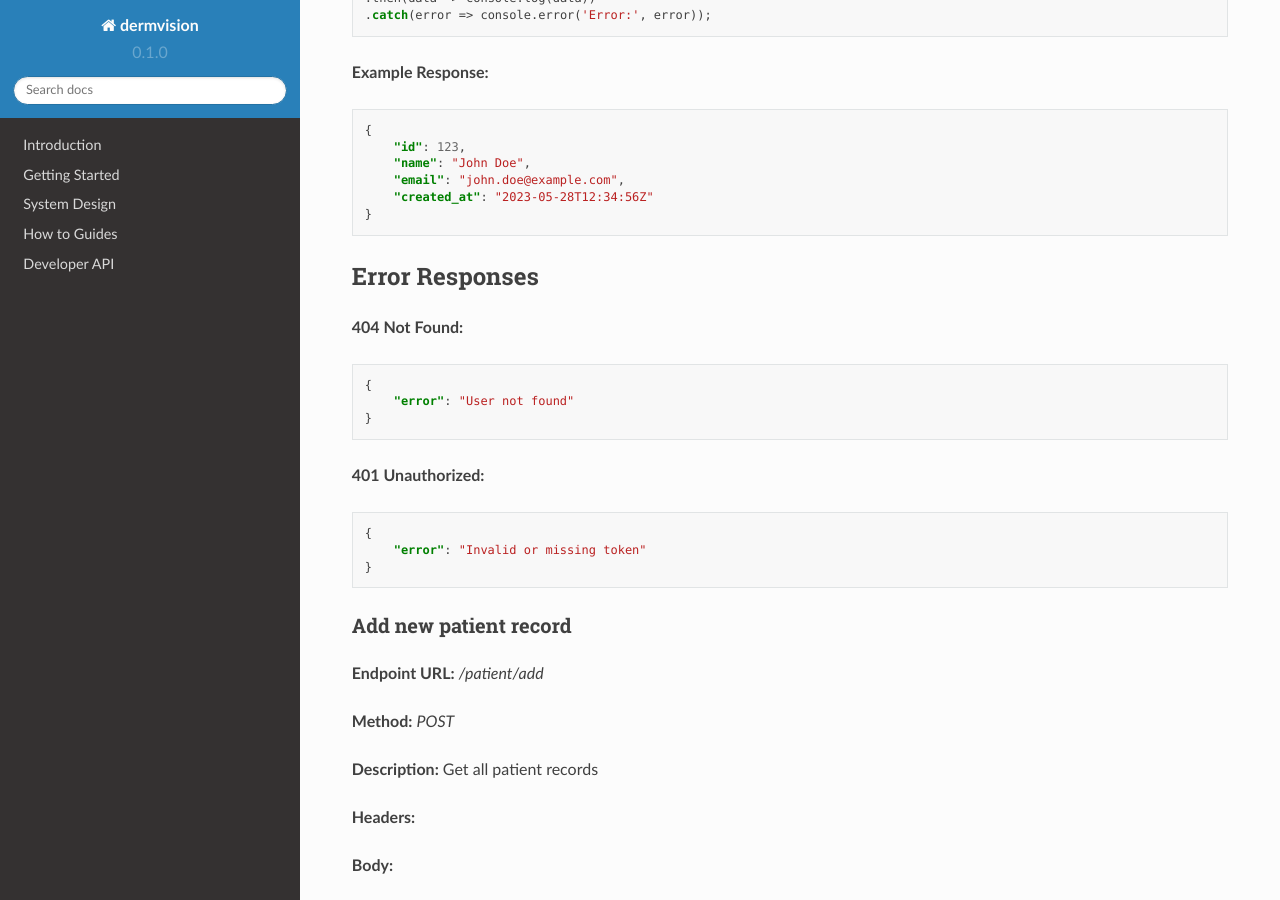
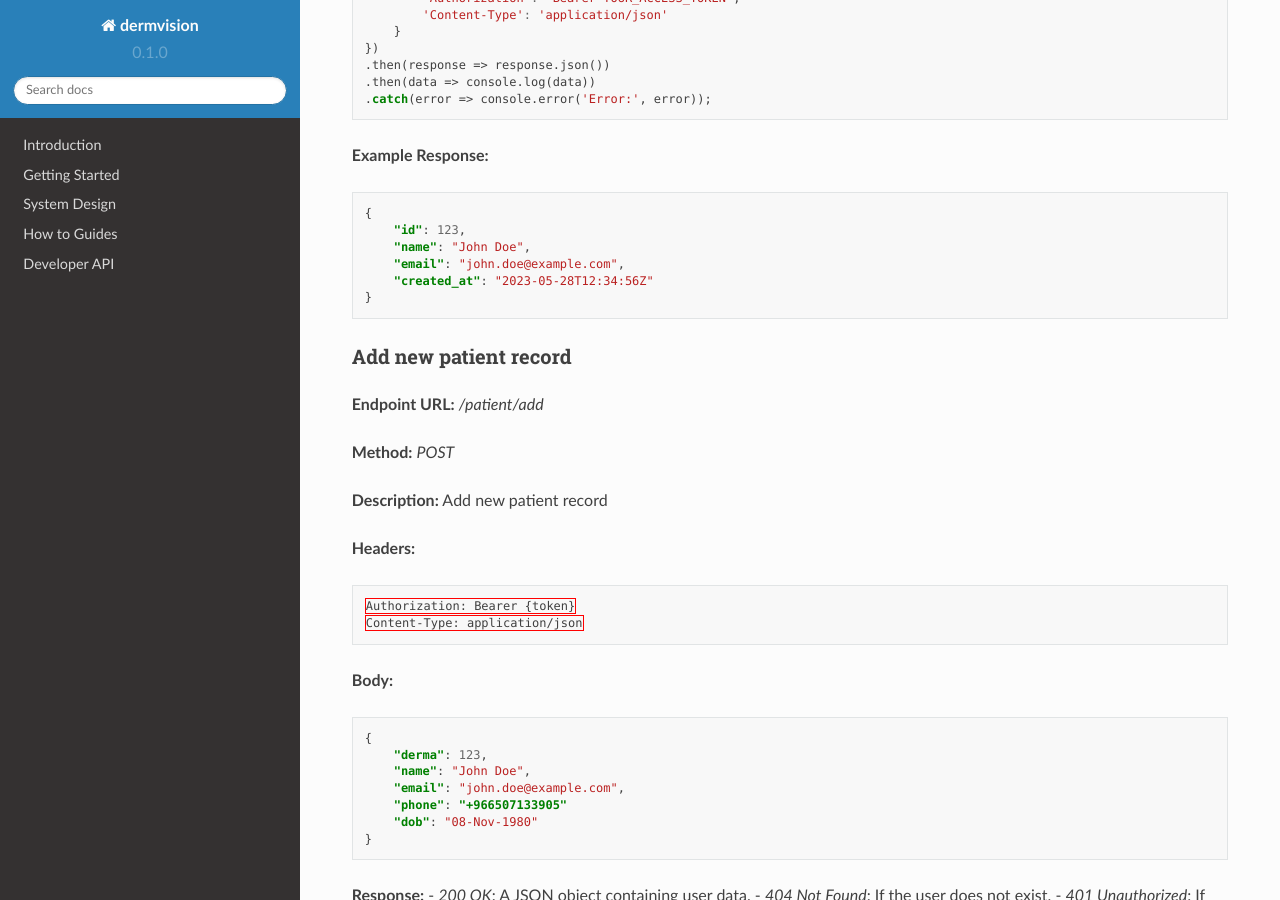
Before and after one commit to mojeedoyedeji/dermvision.docs, a Sphinx documentation site: the page built from docs/source/_sections/system-design/prms.rst, in a window 1280 px wide and 900 px high, scrolled down 1982 px. Built offline with Sphinx 7.4.7 and the Read the Docs theme 2.0.0, drawn with Linux system fonts in a browser that asks for light colours; some of the changed text lies outside the part shown.

Commit message:
api docs

```diff
--- a/docs/source/_sections/system-design/prms.rst
+++ b/docs/source/_sections/system-design/prms.rst
@@ -1,5 +1,5 @@
 Patient Record Management System
----------------
+--------------------------------
 
 
 This documentation outlines the entity relationship (ER) model for the Patient Record Management System within DermVision.
@@ -62,6 +62,7 @@
 **Headers:**
 
 .. code-block:: http
+
     Authorization: Bearer {token}
     Content-Type: application/json
 
@@ -105,25 +106,6 @@
         "created_at": "2023-05-28T12:34:56Z"
     }
 
-Error Responses
-^^^^^^^^^^^^^^^
-
-**404 Not Found:**
-
-.. code-block:: json
-
-    {
-        "error": "User not found"
-    }
-
-**401 Unauthorized:**
-
-.. code-block:: json
-
-    {
-        "error": "Invalid or missing token"
-    }
-
 Add new patient record
 ~~~~~~~~~~~~~~~~~~~~~~
 
@@ -131,11 +113,12 @@
 
 **Method:** `POST`
 
-**Description:**  Get all patient records
+**Description:**  Add new patient record
 
 **Headers:**
 
 .. code-block:: http
+
     Authorization: Bearer {token}
     Content-Type: application/json
 
@@ -184,7 +167,7 @@
     }
 
 Error Responses
-^^^^^^^^^^^^^^^
+---------------
 
 **404 Not Found:**
 
```
